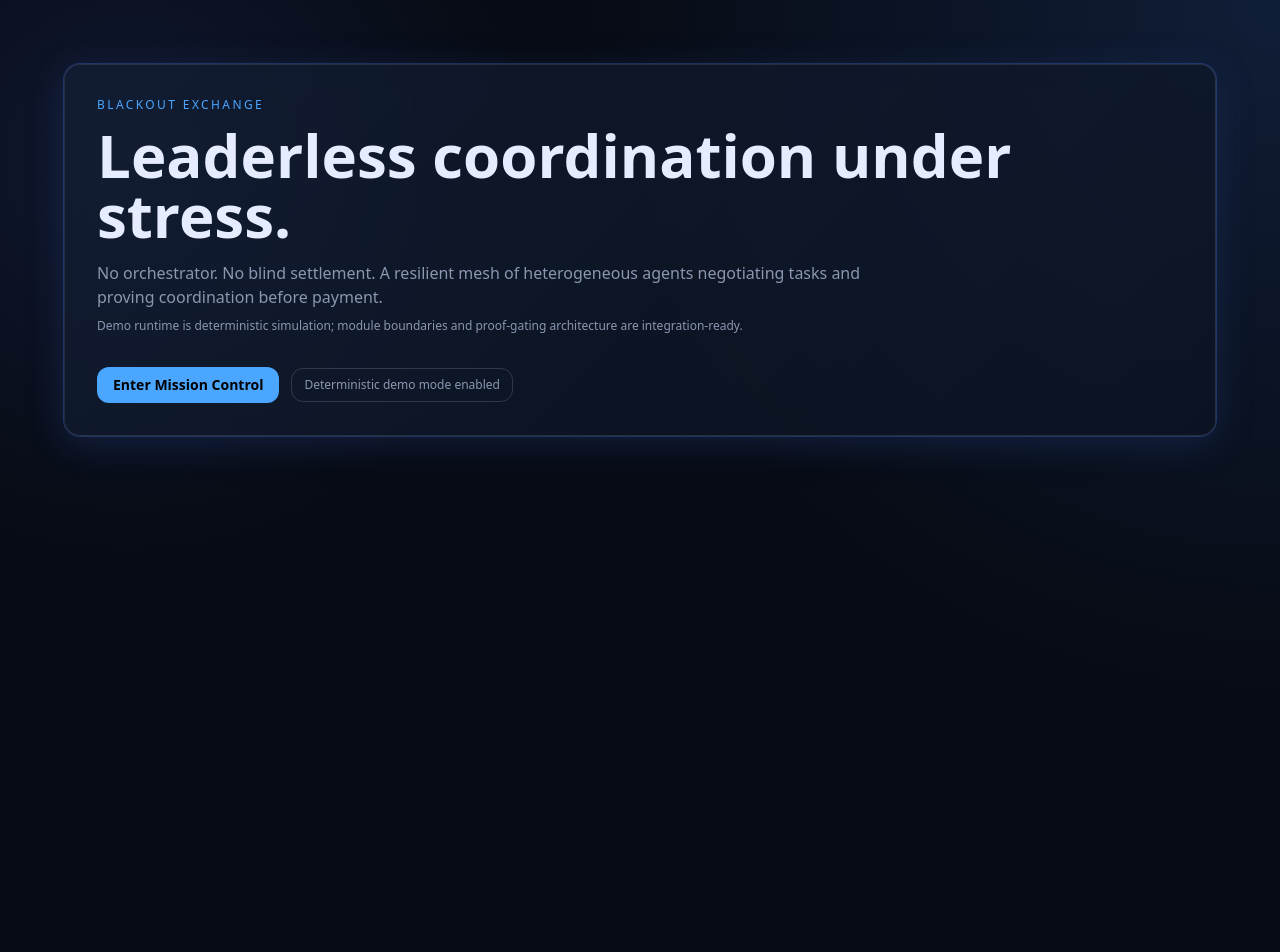
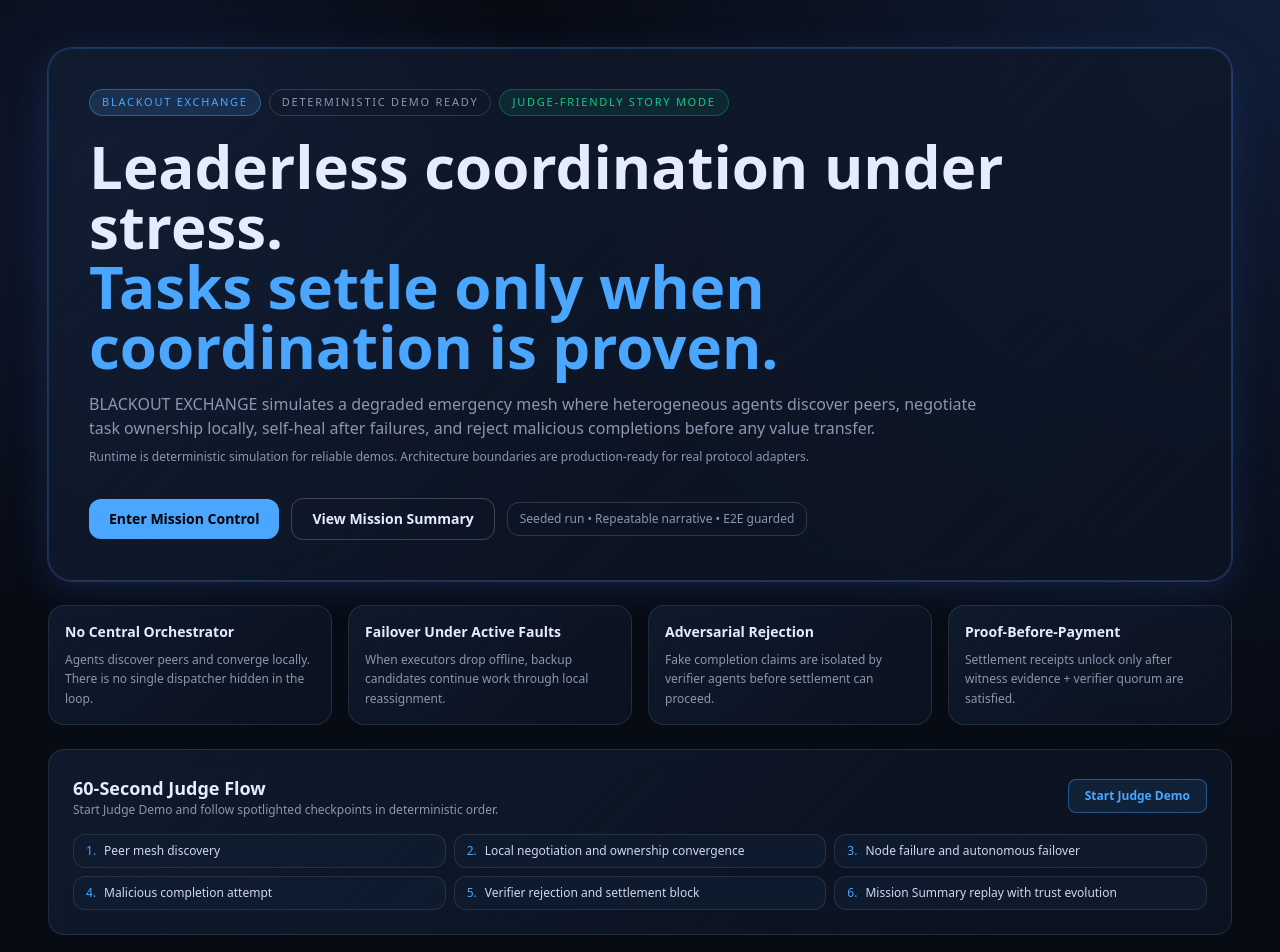
Before and after one commit to karagozemin/BLACKOUT, a Next.js app: page / in a window 1280 px wide. Shown: the top 952 px of the page. Before the commit the page ends 800 px from the top, so only its background shows below. Built offline with nearby package versions, Linux system fonts and the light colour scheme.

Commit message:
feat: enhance LandingPage with proof pillars and demo moments sections

```diff
--- a/src/app/page.tsx
+++ b/src/app/page.tsx
@@ -1,31 +1,97 @@
 import Link from "next/link";
+
+const proofPillars = [
+  {
+    title: "No Central Orchestrator",
+    detail: "Agents discover peers and converge locally. There is no single dispatcher hidden in the loop."
+  },
+  {
+    title: "Failover Under Active Faults",
+    detail: "When executors drop offline, backup candidates continue work through local reassignment."
+  },
+  {
+    title: "Adversarial Rejection",
+    detail: "Fake completion claims are isolated by verifier agents before settlement can proceed."
+  },
+  {
+    title: "Proof-Before-Payment",
+    detail: "Settlement receipts unlock only after witness evidence + verifier quorum are satisfied."
+  }
+];
+
+const demoMoments = [
+  "Peer mesh discovery",
+  "Local negotiation and ownership convergence",
+  "Node failure and autonomous failover",
+  "Malicious completion attempt",
+  "Verifier rejection and settlement block",
+  "Mission Summary replay with trust evolution"
+];
 
 export default function LandingPage() {
   return (
-    <main className="min-h-screen p-8 md:p-16">
-      <div className="mx-auto flex max-w-6xl flex-col gap-8">
-        <div className="glass rounded-2xl border border-white/10 p-8 shadow-glow">
-          <p className="text-xs uppercase tracking-[0.2em] text-info">BLACKOUT EXCHANGE</p>
-          <h1 className="mt-3 text-4xl font-semibold md:text-6xl">Leaderless coordination under stress.</h1>
-          <p className="mt-4 max-w-3xl text-muted">
-            No orchestrator. No blind settlement. A resilient mesh of heterogeneous agents negotiating tasks and proving
-            coordination before payment.
+    <main className="min-h-screen px-6 py-8 md:px-12 md:py-12">
+      <div className="mx-auto flex max-w-7xl flex-col gap-6">
+        <section className="glass rounded-3xl border border-info/20 p-8 shadow-glow md:p-10">
+          <div className="flex flex-wrap items-center gap-2 text-[11px] uppercase tracking-[0.16em]">
+            <span className="rounded-full border border-info/40 bg-info/15 px-3 py-1 text-info">BLACKOUT EXCHANGE</span>
+            <span className="rounded-full border border-white/15 px-3 py-1 text-muted">Deterministic Demo Ready</span>
+            <span className="rounded-full border border-success/30 bg-success/10 px-3 py-1 text-success">Judge-Friendly Story Mode</span>
+          </div>
+
+          <h1 className="mt-5 max-w-5xl text-4xl font-semibold leading-tight md:text-6xl">
+            Leaderless coordination under stress.
+            <span className="block text-info">Tasks settle only when coordination is proven.</span>
+          </h1>
+
+          <p className="mt-4 max-w-4xl text-sm text-muted md:text-base">
+            BLACKOUT EXCHANGE simulates a degraded emergency mesh where heterogeneous agents discover peers, negotiate task
+            ownership locally, self-heal after failures, and reject malicious completions before any value transfer.
           </p>
-          <p className="mt-2 max-w-3xl text-[12px] text-muted">
-            Demo runtime is deterministic simulation; module boundaries and proof-gating architecture are integration-ready.
+          <p className="mt-2 max-w-4xl text-[12px] text-muted">
+            Runtime is deterministic simulation for reliable demos. Architecture boundaries are production-ready for real protocol adapters.
           </p>
+
           <div className="mt-8 flex flex-wrap items-center gap-3">
-            <Link
-              href="/mission-control"
-              className="rounded-xl bg-info px-4 py-2 text-sm font-semibold text-black transition hover:brightness-110"
-            >
+            <Link href="/mission-control" className="rounded-xl bg-info px-5 py-2.5 text-sm font-semibold text-black transition hover:brightness-110">
               Enter Mission Control
             </Link>
-            <span className="rounded-xl border border-white/15 px-3 py-2 text-xs text-muted">
-              Deterministic demo mode enabled
-            </span>
+            <Link href="/mission-summary" className="rounded-xl border border-white/20 px-5 py-2.5 text-sm font-semibold text-foreground transition hover:bg-white/10">
+              View Mission Summary
+            </Link>
+            <span className="rounded-xl border border-white/15 px-3 py-2 text-xs text-muted">Seeded run • Repeatable narrative • E2E guarded</span>
           </div>
-        </div>
+        </section>
+
+        <section className="grid grid-cols-1 gap-4 md:grid-cols-2 xl:grid-cols-4">
+          {proofPillars.map((pillar) => (
+            <article key={pillar.title} className="glass rounded-2xl border border-white/10 p-4">
+              <p className="text-sm font-semibold text-foreground">{pillar.title}</p>
+              <p className="mt-2 text-xs leading-relaxed text-muted">{pillar.detail}</p>
+            </article>
+          ))}
+        </section>
+
+        <section className="glass rounded-2xl border border-white/10 p-5 md:p-6">
+          <div className="flex flex-wrap items-center justify-between gap-3">
+            <div>
+              <h2 className="text-lg font-semibold">60-Second Judge Flow</h2>
+              <p className="text-xs text-muted">Start Judge Demo and follow spotlighted checkpoints in deterministic order.</p>
+            </div>
+            <Link href="/mission-control" className="rounded-lg border border-info/40 bg-info/10 px-4 py-2 text-xs font-semibold text-info">
+              Start Judge Demo
+            </Link>
+          </div>
+
+          <div className="mt-4 grid grid-cols-1 gap-2 md:grid-cols-2 xl:grid-cols-3">
+            {demoMoments.map((moment, index) => (
+              <div key={moment} className="rounded-xl border border-white/10 bg-panelSoft/60 px-3 py-2 text-xs">
+                <span className="mr-2 text-info">{index + 1}.</span>
+                <span className="text-foreground/90">{moment}</span>
+              </div>
+            ))}
+          </div>
+        </section>
       </div>
     </main>
   );
```
